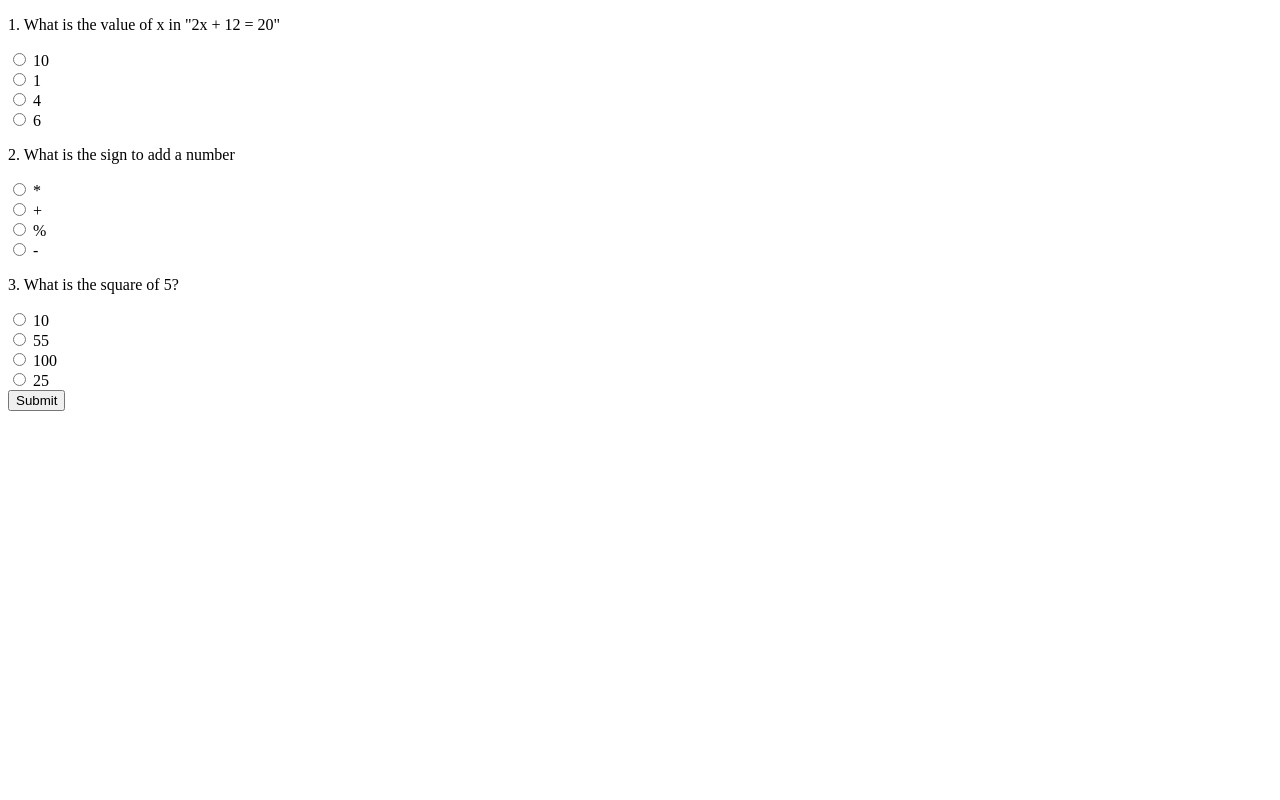
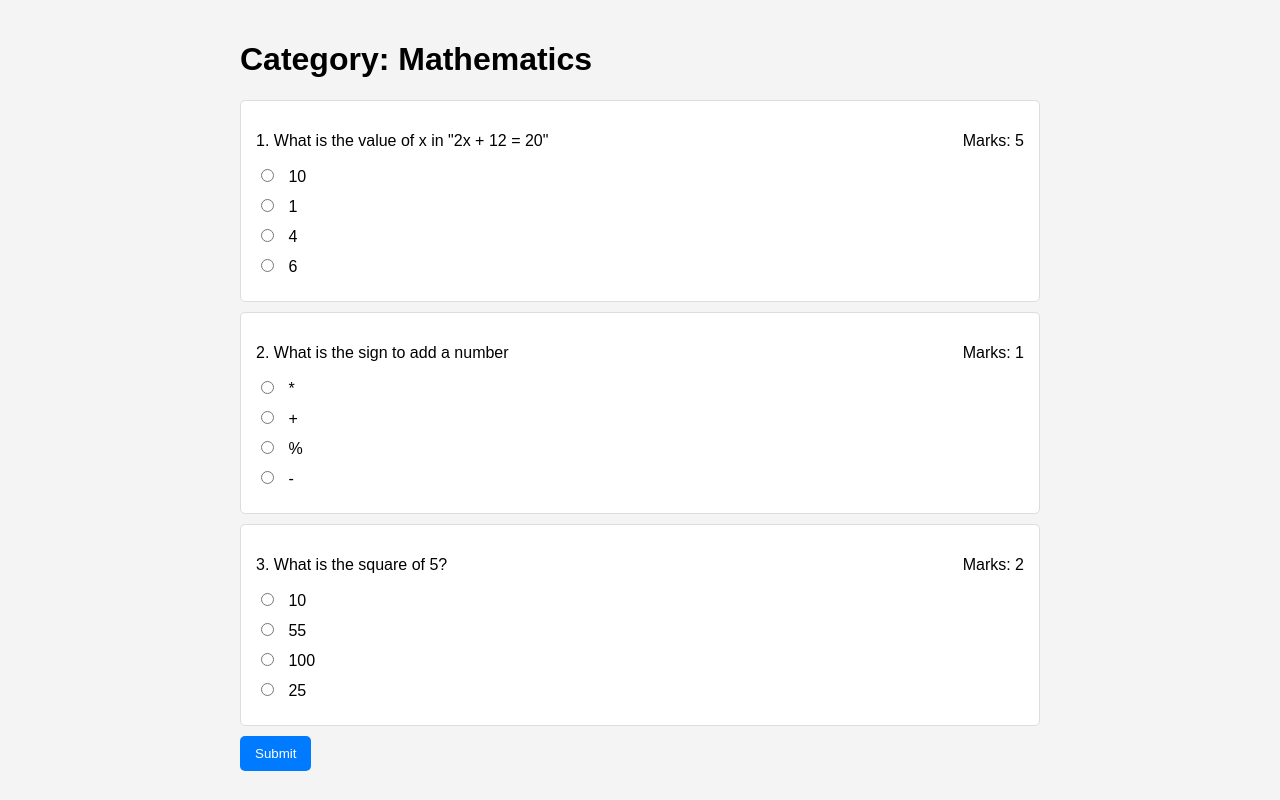
Before and after one commit to Visthebeast/Django-Aptitude-app, a Django app: template playground/templates/mcq.html in a window 1280 px wide. Run offline with Django 4.2, Linux system fonts and the light colour scheme; the template is opened without the code that fills it: values that come from a table or form of the project are taken from there, others are empty; data comes from the database, SQL or seed files in the repository; both versions use the stored data as it was after the commit.

Commit message:
Added css to style and also added question marks on mcq page

```diff
--- a/iexam/settings.py
+++ b/iexam/settings.py
@@ -11,6 +11,8 @@
 """
 
 from pathlib import Path
+import os
+
 
 # Build paths inside the project like this: BASE_DIR / 'subdir'.
 BASE_DIR = Path(__file__).resolve().parent.parent
@@ -118,6 +120,7 @@
 # https://docs.djangoproject.com/en/4.2/howto/static-files/
 
 STATIC_URL = 'static/'
+STATICFILES_DIRS = [os.path.join(BASE_DIR, 'static')]
 
 # Default primary key field type
 # https://docs.djangoproject.com/en/4.2/ref/settings/#default-auto-field
--- a/playground/models.py
+++ b/playground/models.py
@@ -48,7 +48,6 @@
         return self.answer
 
 
-
 # #
 
 class User(BaseModel):
--- a/playground/templates/mcq.html
+++ b/playground/templates/mcq.html
@@ -5,8 +5,12 @@
     <meta charset="UTF-8">
     <meta name="viewport" content="width=device-width, initial-scale=1.0">
     <title>MCQ</title>
+    {% load static %}
+    <link rel="stylesheet" href="{% static 'css/styles.css' %}">
 </head>
 <body>
+    <div class="container">
+        <h1>Category: {{ category }}</h1>
         <form id="mcq-form" method="POST" action="{% url 'submit_mcq' %}">
             {% csrf_token %}
             <input type="hidden" name="user_id" value="{{ user.user_id }}">
@@ -14,6 +18,7 @@
             <div id="mcq-container"></div>
             <button type="submit" class="btn btn-primary mt-3">Submit</button>
         </form>
+    </div>
 
     <script>
         document.addEventListener("DOMContentLoaded", function() {
@@ -24,7 +29,7 @@
                     const mcqContainer = document.getElementById('mcq-container');
                     data.data.forEach((question, index) => {
                         let questionHtml = `<div class="question-block">
-                                                <p>${index + 1}. ${question.question}</p>`;
+                                                <p>${index + 1}. ${question.question} <span style="float: right;">Marks: ${question.marks}</span></p>`;
                         question.answers.forEach(answer => {
                             questionHtml += `<div class="form-check">
                                                 <input class="form-check-input" type="radio" name="question_${question.uid}" value="${answer.answer}" required>
@@ -38,6 +43,5 @@
             });
         });
     </script>
-
 </body>
 </html>
--- /dev/null
+++ b/static/css/styles.css
@@ -0,0 +1,42 @@
+/* static/css/styles.css */
+body {
+    font-family: Arial, sans-serif;
+    margin: 0;
+    padding: 0;
+    background-color: #f4f4f4;
+}
+
+.container {
+    max-width: 800px;
+    margin: 0 auto;
+    padding: 20px;
+}
+
+.btn-primary {
+    background-color: #007bff;
+    color: #fff;
+    border: none;
+    padding: 10px 15px;
+    border-radius: 5px;
+    cursor: pointer;
+}
+
+.btn-primary:hover {
+    background-color: #0056b3;
+}
+
+.question-block {
+    background-color: #fff;
+    border: 1px solid #ddd;
+    border-radius: 5px;
+    padding: 15px;
+    margin-bottom: 10px;
+}
+
+.form-check {
+    margin-bottom: 10px;
+}
+
+.form-check-input {
+    margin-right: 10px;
+}
```
Also changed, not shown: db.sqlite3. Lines whose indentation alone changed are shown as unchanged.
